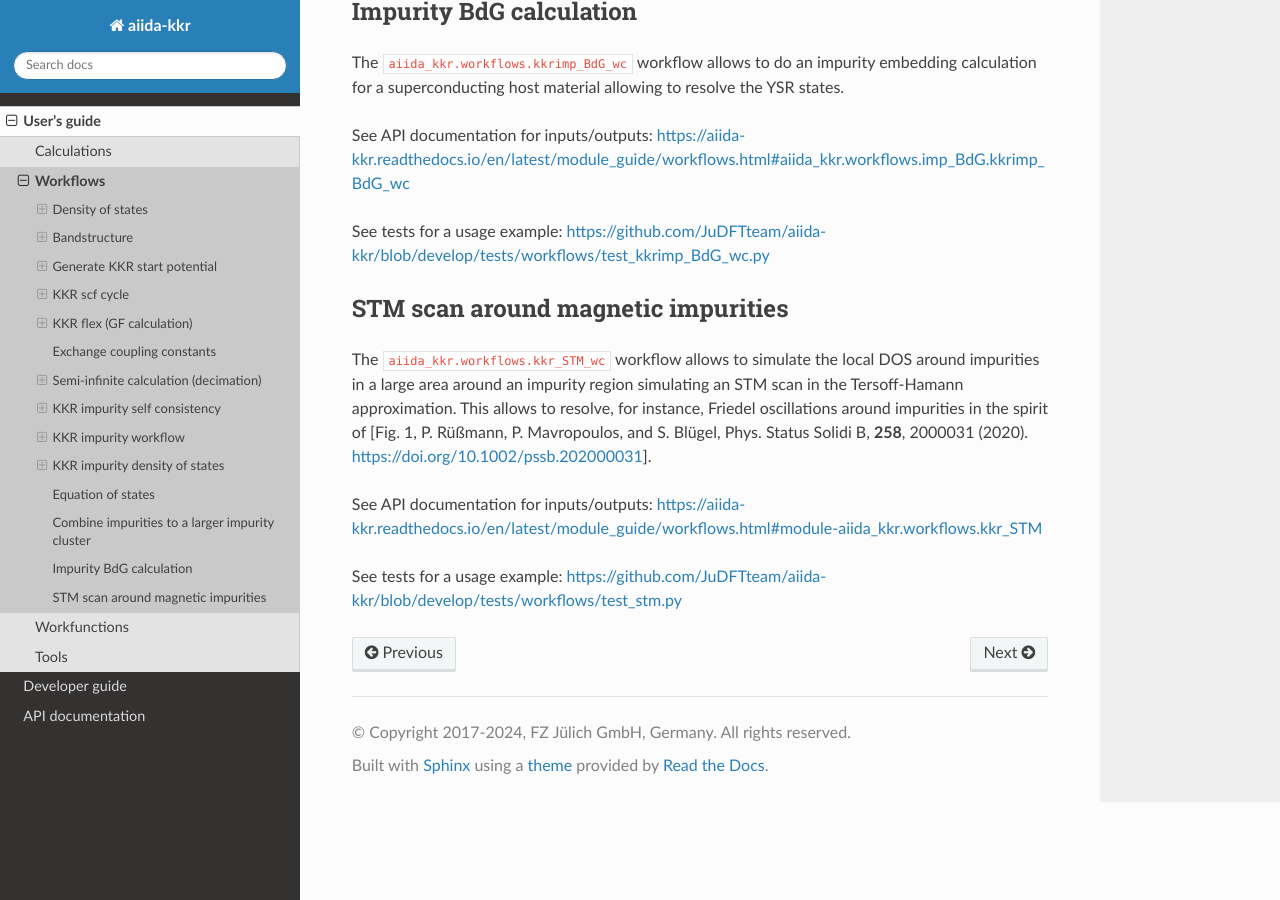
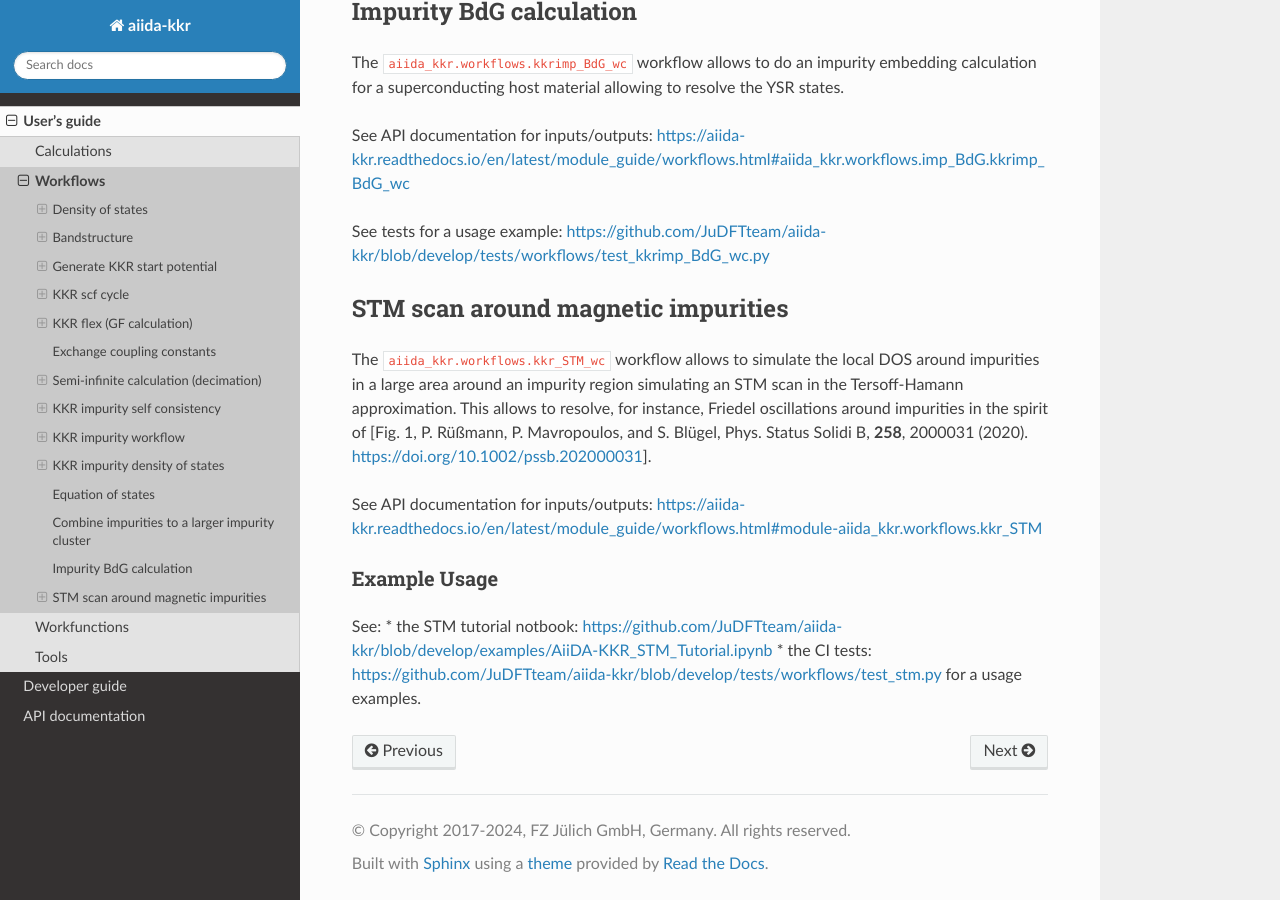
Before and after one commit to JuDFTteam/aiida-kkr, a Sphinx documentation site: the page built from docs/source/user_guide/workflows.rst, in a window 1280 px wide and 900 px high, scrolled down 19808 px. Built offline with Sphinx 7.4.7 and the Read the Docs theme 3.1.0, drawn with Linux system fonts in a browser that asks for light colours.

Commit message:
Add missing link in docs

```diff
--- a/docs/source/user_guide/workflows.rst
+++ b/docs/source/user_guide/workflows.rst
@@ -847,4 +847,10 @@ The ``aiida_kkr.workflows.kkr_STM_wc`` workflow allows to simulate the local DOS
 
 See API documentation for inputs/outputs: https://aiida-kkr.readthedocs.io/en/latest/module_guide/workflows.html#module-aiida_kkr.workflows.kkr_STM
 
-See tests for a usage example: https://github.com/JuDFTteam/aiida-kkr/blob/develop/tests/workflows/test_stm.py
+Example Usage
+-------------
+
+See:
+* the STM tutorial notbook: https://github.com/JuDFTteam/aiida-kkr/blob/develop/examples/AiiDA-KKR_STM_Tutorial.ipynb
+* the CI tests: https://github.com/JuDFTteam/aiida-kkr/blob/develop/tests/workflows/test_stm.py
+for a usage examples.
```
